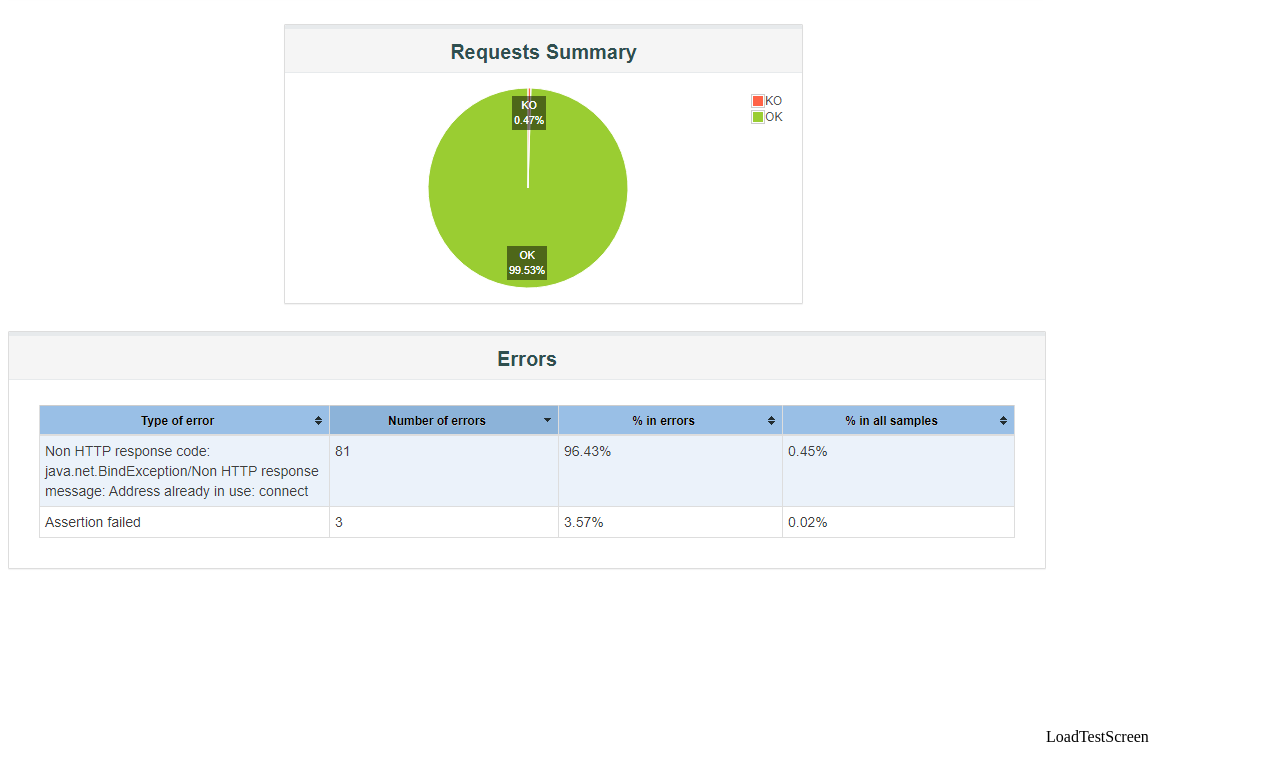
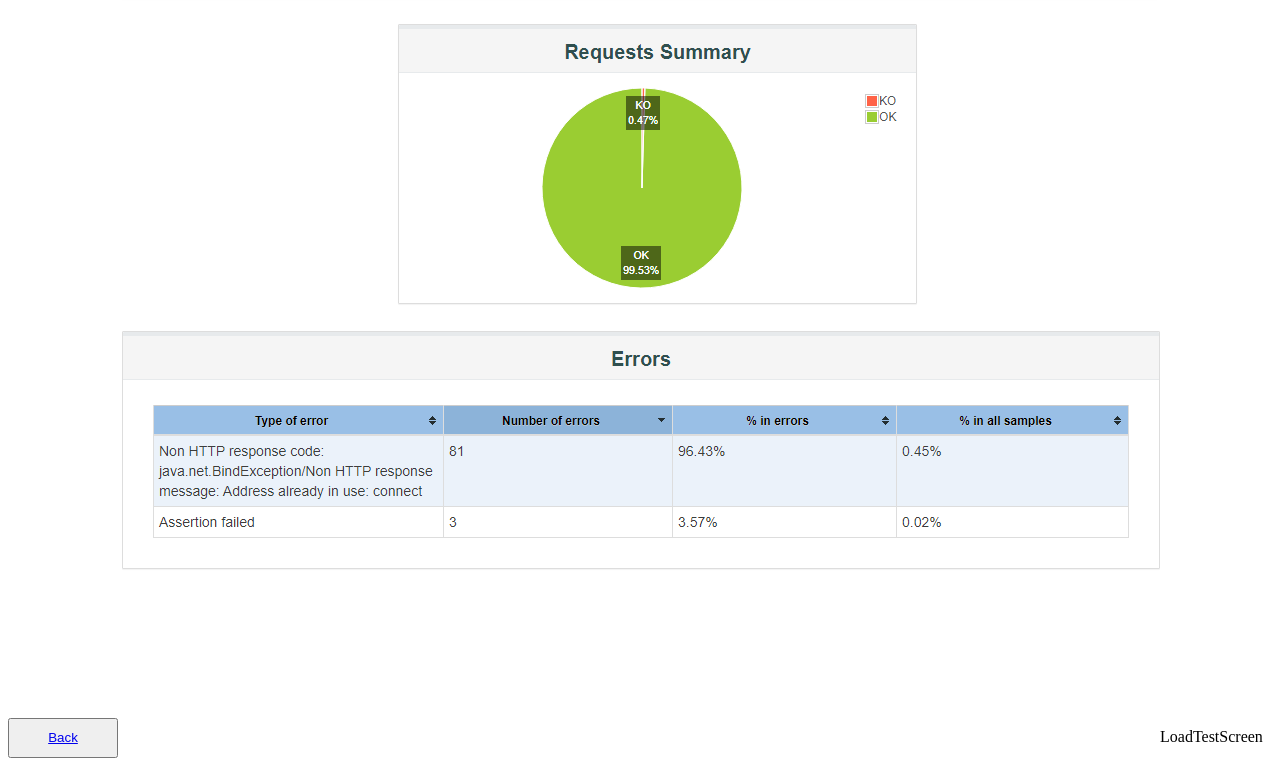
Before and after one commit to Legkoduh/Legkoduh, a plain HTML site: page LoadTest.html in a window 1280 px wide. Shown: the part 1310-2076 px from the top of the page. Drawn offline with Linux system fonts and the light colour scheme.

Commit message:
Update LoadTest.html

```diff
--- a/LoadTest.html
+++ b/LoadTest.html
@@ -1,6 +1,9 @@
 <!DOCTYPE html>
 <html lang="en">
 <head>
+  <button style="width:110px; height:40px;">
+          <a href="index.html">Back</a>
+  </button>
 </head>
 <body>
 <img src="LoadTestScreen.png">LoadTestScreen</img>
```
